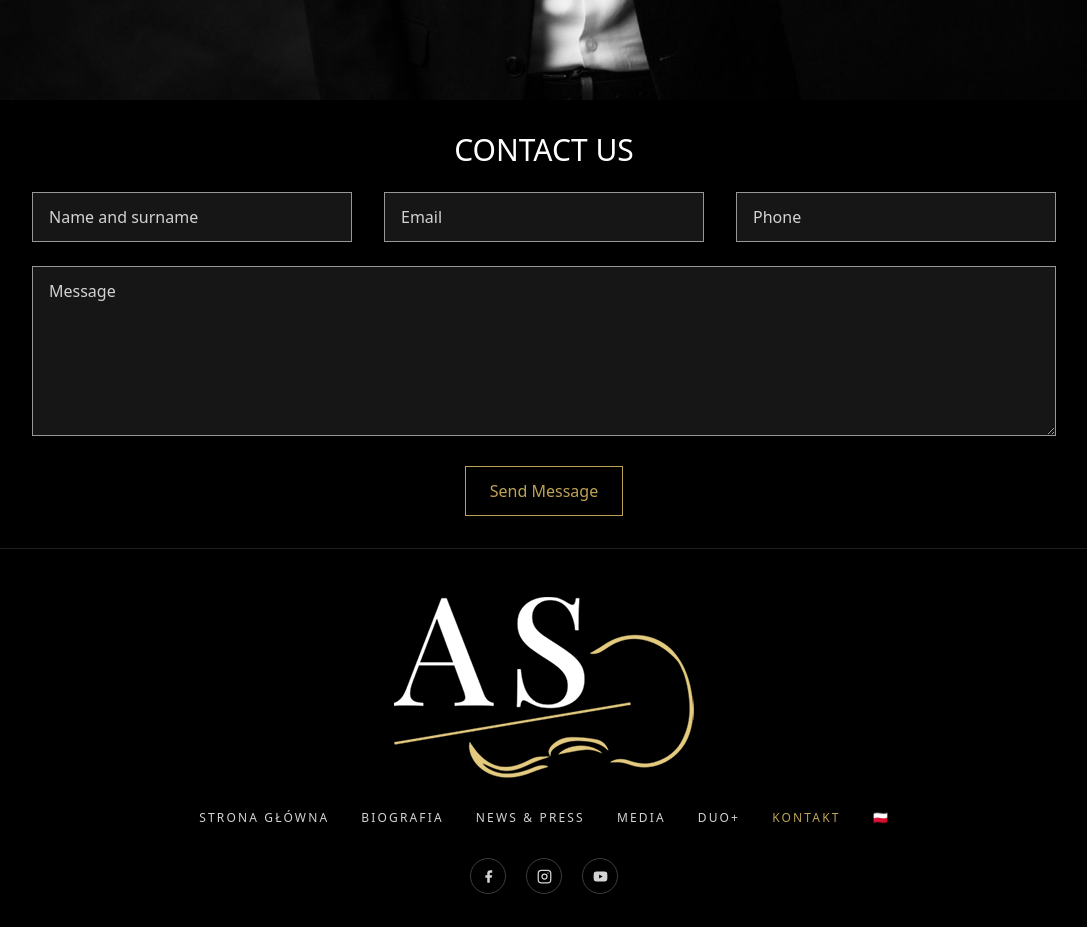
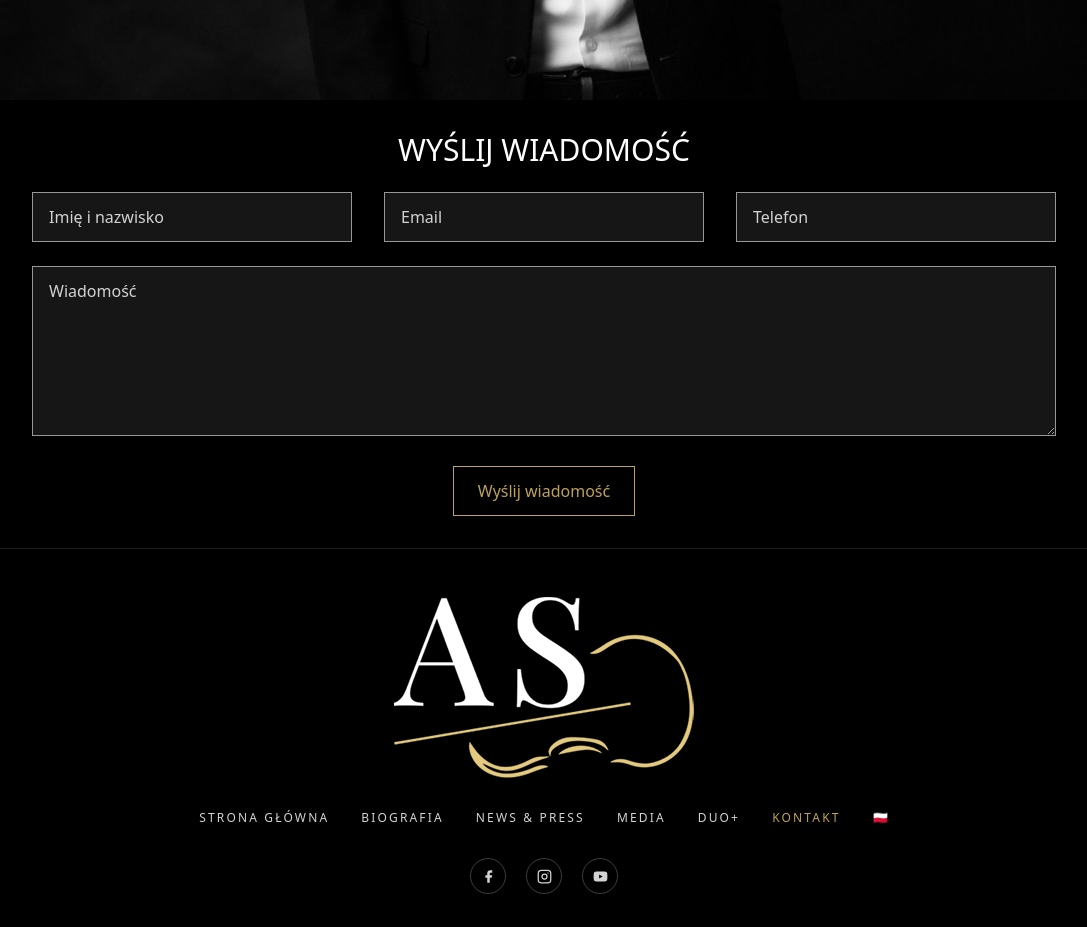
Before and after one commit to HeatGub/Adrian-site, a Next.js app: page /pl/contact in a window 1280 px wide. Shown: the part 860-1787 px from the top of the page, without its empty margins (96-1183 px from the left). Built offline with nearby package versions, Linux system fonts and the light colour scheme.

Commit message:
Make form bilingual

```diff
--- a/src/app/en/contact/page.tsx
+++ b/src/app/en/contact/page.tsx
@@ -16,7 +16,7 @@ export default function ENPage() {
   return (
     <main>
       <HeroPhoto src="/images/slide1.jpg" alt="test" overlayText="CONTACT"/>
-      <ContactForm language="pl"/>
+      <ContactForm language="en"/>
     </main>
   );
 }
--- a/src/app/pl/contact/page.tsx
+++ b/src/app/pl/contact/page.tsx
@@ -12,11 +12,11 @@ export const metadata = {
 import { HeroPhoto } from "@/components/HeroPhoto"
 import { ContactForm } from "@/components/ContactForm"
 
-export default function ENPage() {
+export default function PLPage() {
   return (
     <main>
       <HeroPhoto src="/images/slide1.jpg" alt="test" overlayText="KONTAKT"/>
-      <ContactForm language="en"/>
+      <ContactForm language="pl"/>
     </main>
   );
 }
--- a/src/components/ContactForm.tsx
+++ b/src/components/ContactForm.tsx
@@ -2,7 +2,7 @@
 
 import emailjs from "@emailjs/browser";
 import { useState } from "react";
-import type { Locale } from "@/components/NavigationHelpers"
+import type { Locale } from "@/components/NavigationHelpers";
 
 type ContactFormProps = {
   language: Locale;
@@ -10,9 +10,40 @@ type ContactFormProps = {
   className?: string;
 };
 
-export function ContactForm({ header = "CONTACT US", className = "" }: ContactFormProps) {
+const translations = {
+  en: {
+    defaultHeader: "CONTACT ME",
+    nameSurname: "Name and surname",
+    email: "Email",
+    phone: "Phone",
+    message: "Message",
+    send: "Send Message",
+    sending: "Sending...",
+    success: "Message sent successfully.",
+    error: "Failed to send message. Please try again.",
+  },
+  pl: {
+    defaultHeader: "WYŚLIJ WIADOMOŚĆ",
+    nameSurname: "Imię i nazwisko",
+    email: "Email",
+    phone: "Telefon",
+    message: "Wiadomość",
+    send: "Wyślij wiadomość",
+    sending: "Wysyłanie...",
+    success: "Wiadomość została wysłana.",
+    error: "Nie udało się wysłać wiadomości. Proszę spróbować ponownie.",
+  },
+} satisfies Record<Locale, Record<string, string>>;
+
+export function ContactForm({
+  language,
+  header,
+  className = "",
+}: ContactFormProps) {
   const [loading, setLoading] = useState(false);
   const [status, setStatus] = useState<"idle" | "success" | "error">("idle");
+
+  const t = translations[language];
 
   const inputBaseClass = `
     w-full
@@ -32,12 +63,6 @@ export function ContactForm({ header = "CONTACT US", className = "" }: ContactFo
 
     const form = e.currentTarget;
 
-    const emailJsIdentifiers = {
-      SERVICE_ID: "service_312g9rl",
-      TEMPLATE_ID: "template_miol5xw",
-      PUBLIC_KEY: "614CUwsKdMD6lEANQ",
-    };
-
     const params = {
       nameSurname: (form.elements.namedItem("nameSurname") as HTMLInputElement)
         .value,
@@ -49,10 +74,10 @@ export function ContactForm({ header = "CONTACT US", className = "" }: ContactFo
 
     try {
       await emailjs.send(
-        emailJsIdentifiers.SERVICE_ID,
-        emailJsIdentifiers.TEMPLATE_ID,
+        "service_312g9rl",
+        "template_miol5xw",
         params,
-        // emailJsIdentifiers.PUBLIC_KEY
+        "614CUwsKdMD6lEANQ",
       );
 
       setStatus("success");
@@ -70,12 +95,13 @@ export function ContactForm({ header = "CONTACT US", className = "" }: ContactFo
       onSubmit={handleSubmit}
       className={`w-full max-w-[80%] my-8 mx-auto space-y-6 ${className}`}
     >
-      <h1 className="text-3xl">{header}</h1>
+      <h1 className="text-3xl">{header ?? t.defaultHeader}</h1>
+
       <div className="flex flex-col md:flex-row gap-4 lg:gap-8">
         <input
           name="nameSurname"
           type="text"
-          placeholder="Name and surname"
+          placeholder={t.nameSurname}
           className={inputBaseClass}
           required
         />
@@ -83,7 +109,7 @@ export function ContactForm({ header = "CONTACT US", className = "" }: ContactFo
         <input
           name="email"
           type="email"
-          placeholder="Email"
+          placeholder={t.email}
           className={inputBaseClass}
           required
         />
@@ -91,7 +117,7 @@ export function ContactForm({ header = "CONTACT US", className = "" }: ContactFo
         <input
           name="phone"
           type="tel"
-          placeholder="Phone"
+          placeholder={t.phone}
           className={inputBaseClass}
         />
       </div>
@@ -99,7 +125,7 @@ export function ContactForm({ header = "CONTACT US", className = "" }: ContactFo
       <div className="overflow-hidden">
         <textarea
           name="message"
-          placeholder="Message"
+          placeholder={t.message}
           rows={6}
           className={`
             ${inputBaseClass}
@@ -124,16 +150,14 @@ export function ContactForm({ header = "CONTACT US", className = "" }: ContactFo
           disabled:opacity-50
         "
       >
-        {loading ? "Sending..." : "Send Message"}
+        {loading ? t.sending : t.send}
       </button>
 
       {status === "success" && (
-        <p className="text-(--accent-primary)">Message sent successfully.</p>
+        <p className="text-(--accent-primary)">{t.success}</p>
       )}
 
-      {status === "error" && (
-        <p className="text-red-400">Failed to send message. Try again.</p>
-      )}
+      {status === "error" && <p className="text-red-400">{t.error}</p>}
     </form>
   );
 }
```
